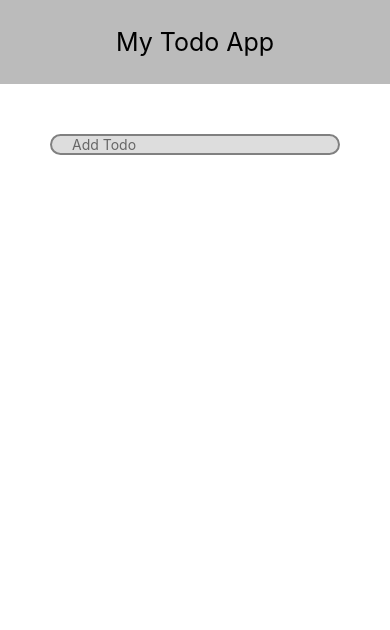
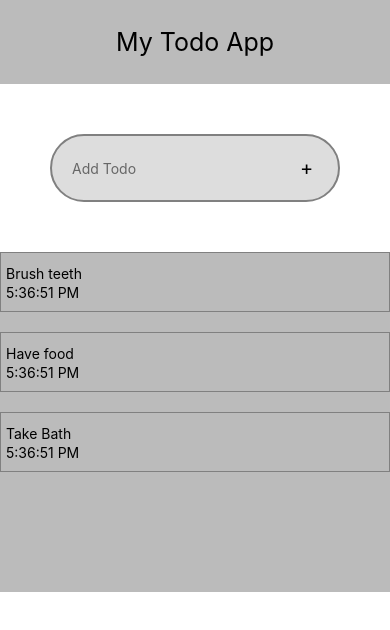
Before and after one commit to aldrinjenson/simple-stream, a React Native app: screen / in a window 390 px wide. Shown: the top 630 px of the page. Built offline with nearby package versions, Linux system fonts and the light colour scheme.

Commit message:
Add feature for adding todo

```diff
--- a/App.tsx
+++ b/App.tsx
@@ -1,17 +1,35 @@
-import React from 'react'
+import React, { useState } from 'react'
 import { StyleSheet, Text, View } from 'react-native'
 import Header from './components/Header'
 import Input from './components/Input'
+import TodoList from './components/TodoList'
 
 interface Props {
-
+}
+export interface todoProps {
+  id: number,
+  title: string,
+  addedTime: Date
 }
 
 const App = (props: Props) => {
+  const [todos, setTodos] = useState<todoProps[]>([
+    { id: 1, title: 'Brush teeth', addedTime: new Date() },
+    { id: 2, title: 'Have food', addedTime: new Date() },
+    { id: 3, title: 'Take Bath', addedTime: new Date() },
+  ])
+
+
+  const handleTodoAdd = (todo: todoProps) => {
+    setTodos([todo, ...todos])
+  }
+
+
   return (
     <View style={styles.app} >
       <Header title='My Todo App' />
-      <Input placeHolder='Add Todo' />
+      <Input placeHolder='Add Todo' onAdd={handleTodoAdd} />
+      <TodoList todos={todos} />
     </View>
   )
 }
--- /dev/null
+++ b/components/AddButton.tsx
@@ -0,0 +1,27 @@
+import React from 'react'
+import { StyleSheet, Text, TouchableOpacity, View } from 'react-native'
+
+interface Props {
+  onPress: () => void
+}
+
+const AddButton = (props: Props) => {
+  return (
+    <TouchableOpacity onPress={props.onPress} style={styles.wrapper} >
+      <Text style={{ fontSize: 20 }} >+</Text>
+    </TouchableOpacity>
+  )
+}
+
+export default AddButton
+
+const styles = StyleSheet.create({
+  wrapper: {
+    // backgroundColor: 'red',
+    justifyContent: 'center',
+    marginVertical: 10,
+    padding: 10,
+    marginRight: 30
+  },
+
+})
--- a/components/Input.tsx
+++ b/components/Input.tsx
@@ -1,15 +1,22 @@
 import React, { useState } from 'react'
 import { StyleSheet, Text, TextInput, View } from 'react-native'
+import { todoProps } from '../App'
+import AddButton from './AddButton'
 
 interface Props {
-  placeHolder: string
+  placeHolder: string,
+  onAdd: ({ }: todoProps) => void
 }
 
 const Input = (props: Props) => {
   const [searchVal, setSearchVal] = useState<string>("")
+  const handleAdd = () => {
+    props.onAdd({ title: searchVal, id: Math.random(), addedTime: new Date() })
+  }
   return (
     <View style={styles.wrapper} >
       <TextInput style={styles.input} placeholderTextColor='#666' placeholder={props.placeHolder} onChangeText={val => setSearchVal(val)} value={searchVal} />
+      <AddButton onPress={handleAdd} />
     </View>
   )
 }
@@ -24,9 +31,11 @@ const styles = StyleSheet.create({
     margin: 50,
     borderRadius: 50,
     color: 'black',
+    flexDirection: 'row',
   },
   input: {
+    flex: 1,
     color: 'black',
-    paddingHorizontal: 20
+    paddingLeft: 20
   }
 })
--- a/components/TodoList.tsx
+++ b/components/TodoList.tsx
@@ -1,15 +1,16 @@
 import React from 'react'
 import { StyleSheet, Text, View } from 'react-native'
+import { todoProps } from '../App'
 
-interface Props {
-  todos: { id: number, title: string }[]
-}
 
-const TodoList = ({ todos }: Props) => {
+const TodoList = ({ todos }: { todos: todoProps[] }) => {
   return (
     <View style={styles.todolist} >
-      {todos.map(todo => (
-        <Text key={todo.id} >{todo.title}</Text>
+      {todos.map(({ id, title, addedTime }) => (
+        <View key={id} style={styles.wrapper} >
+          <Text style={styles.item}  >{title} </Text>
+          <Text style={styles.time}  >{addedTime.toLocaleTimeString()} </Text>
+        </View>
       ))}
     </View>
   )
@@ -19,6 +20,21 @@ export default TodoList
 
 const styles = StyleSheet.create({
   todolist: {
-    backgroundColor: 'red'
+    backgroundColor: '#bbb',
+    paddingBottom: 100
+  },
+  wrapper: {
+    borderWidth: 1,
+    borderColor: 'grey',
+    paddingVertical: 10,
+    paddingHorizontal: 5,
+    marginBottom: 20,
+
+  },
+  item: {
+    paddingVertical: 2
+  },
+  time: {
   }
+
 })
```
